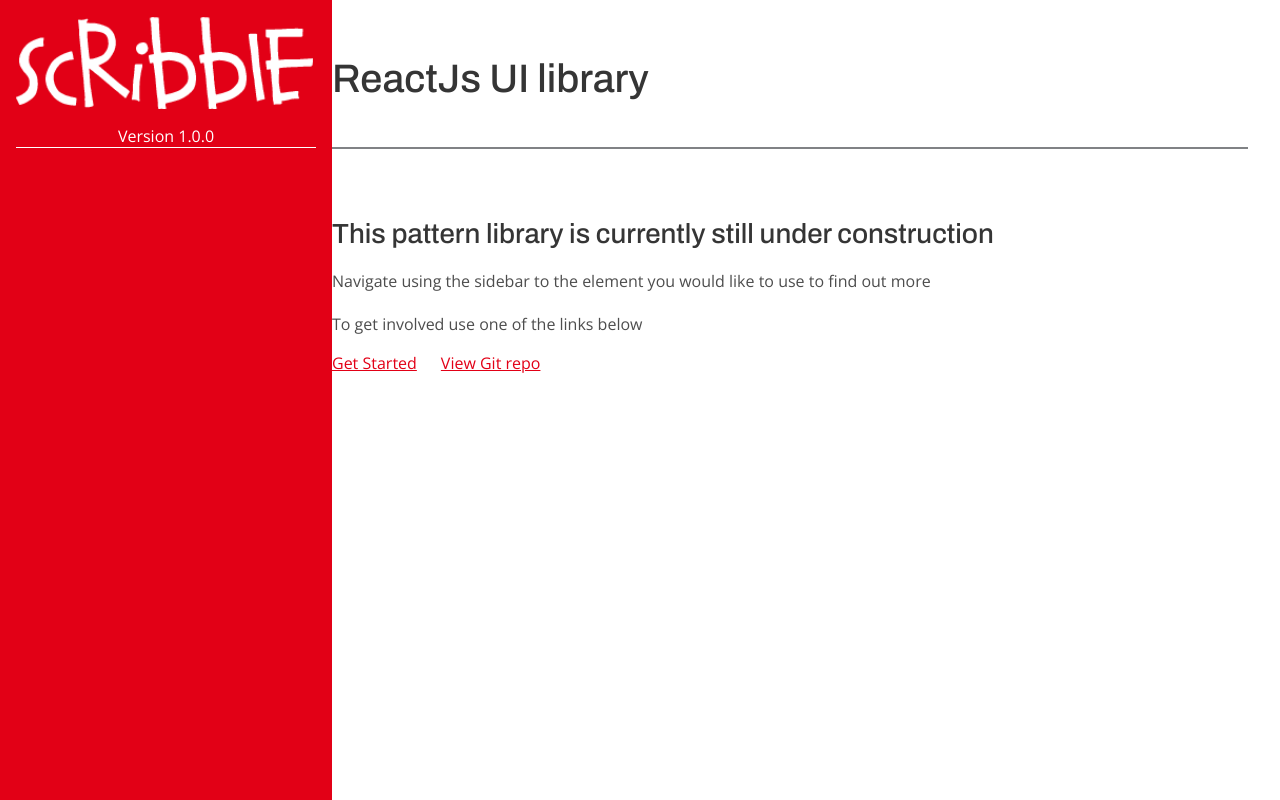
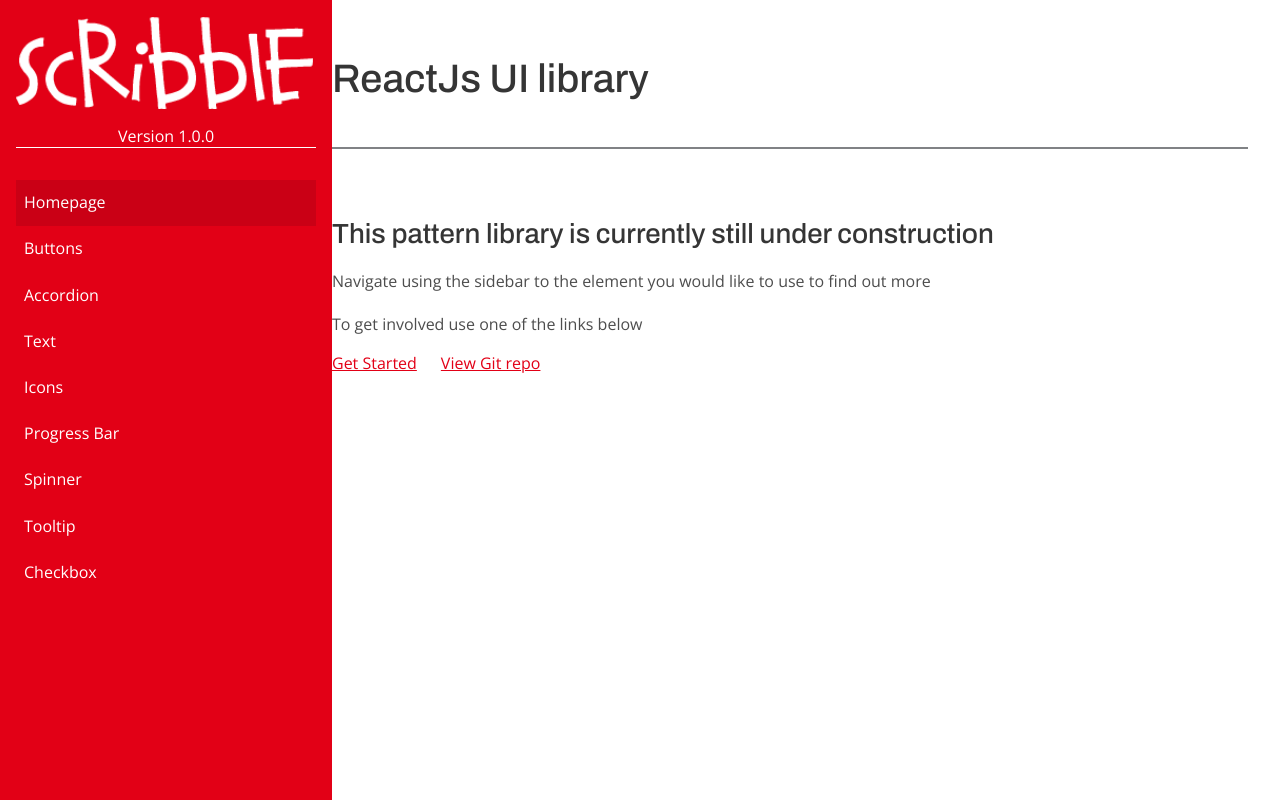
Before and after one commit to TommyScribble/pattern-library-v2, a React (Create React App) app: page / in a window 1280 px wide. Built offline with nearby package versions, Linux system fonts and the light colour scheme.

Commit message:
add in sidenav links with dummy data

```diff
--- a/package.json
+++ b/package.json
@@ -35,8 +35,7 @@
 	},
 	"scripts": {
 		"start": "react-scripts start",
-		"build": "react-scripts build && yarn copy:readme",
-		"copy:readme": "cp README.md public/README.md",
+		"build": "react-scripts build",
 		"test": "react-scripts test",
 		"eject": "react-scripts eject"
 	},
--- a/src/Atoms/NavLink/NavLink.module.scss
+++ b/src/Atoms/NavLink/NavLink.module.scss
@@ -2,4 +2,5 @@
 
 .current {
 	color: color-get(brand, primary);
+	background-color: rgba(166, 0, 22, 0.4);
 }
--- a/src/Objects/Navigation/Navigation.module.scss
+++ b/src/Objects/Navigation/Navigation.module.scss
@@ -1,12 +1,17 @@
 @import '../../styles/colours';
 
-.side-nav__item {
+.sideNav__item {
 
-	.side-nav__link {
+	&:last-child {
+		padding-bottom: 80px;
+	}
+
+	.sideNav__link {
 		display: block;
 		padding: 0.6em 0.5em;
 		color: color-get(utility, white);  /* stylelint-disable-line  */
 		transition: all ease-out 0.6s;
+		text-decoration: none;
 
 		&:hover {
 			background-color: rgba(166, 0, 22, 0.6);
--- a/src/Objects/Navigation/index.tsx
+++ b/src/Objects/Navigation/index.tsx
@@ -8,17 +8,16 @@ import style from './Navigation.module.scss';
 type Data = {
 	title: string;
 	path: string;
-	anchorClass: string;
 };
 
 const Navigation: any = () =>
 	NavData.map((item: Data, i) => {
 		return (
-			<li key={i} className={style['side-nav__item']}>
+			<li key={i} className={style['sideNav__item']}>
 				<Anchor
 					linkType="navigation"
 					path={item.path}
-					className={item.anchorClass}
+					className={style['sideNav__link']}
 				>
 					{item.title}
 				</Anchor>
--- a/src/Objects/SideBar/SideBar.module.scss
+++ b/src/Objects/SideBar/SideBar.module.scss
@@ -41,13 +41,6 @@
 		border-bottom: 1px solid color-get(utility, white); /* stylelint-disable-line */
 	}
 
-	.side-nav__item {
-
-		&:last-child {
-			padding-bottom: 80px;
-		}
-	}
-
 	.logo {
 		display: block;
 		width: 100%;
--- a/src/PageData/HomepageData.json
+++ b/src/PageData/HomepageData.json
@@ -11,7 +11,7 @@
 			"text": "Get Started"
 		},
 		{
-			"path": "https://github.com/TommyScribble/pattern-library",
+			"path": "https://github.com/TommyScribble/pattern-library-v2",
 			"linkType": "external",
 			"text": "View Git repo"
 		}
--- a/src/Sections/Header/index.tsx
+++ b/src/Sections/Header/index.tsx
@@ -3,6 +3,7 @@ import React, { useState } from 'react';
 import Heading from '../../Atoms/Heading';
 import SideBar from '../../Objects/SideBar';
 import Icon from '../../Atoms/Icon';
+import Navigation from '../../Objects/Navigation';
 import { useBreakpoint } from '../../helpers/customHooks';
 
 import { IconTypes } from '../../typings/types';
@@ -35,7 +36,9 @@ const Header = () => {
 					</button>
 				)}
 			</nav>
-			<SideBar isActive={icon.iconName} />
+			<SideBar isActive={icon.iconName}>
+				<Navigation />
+			</SideBar>
 		</header>
 	);
 };
```
